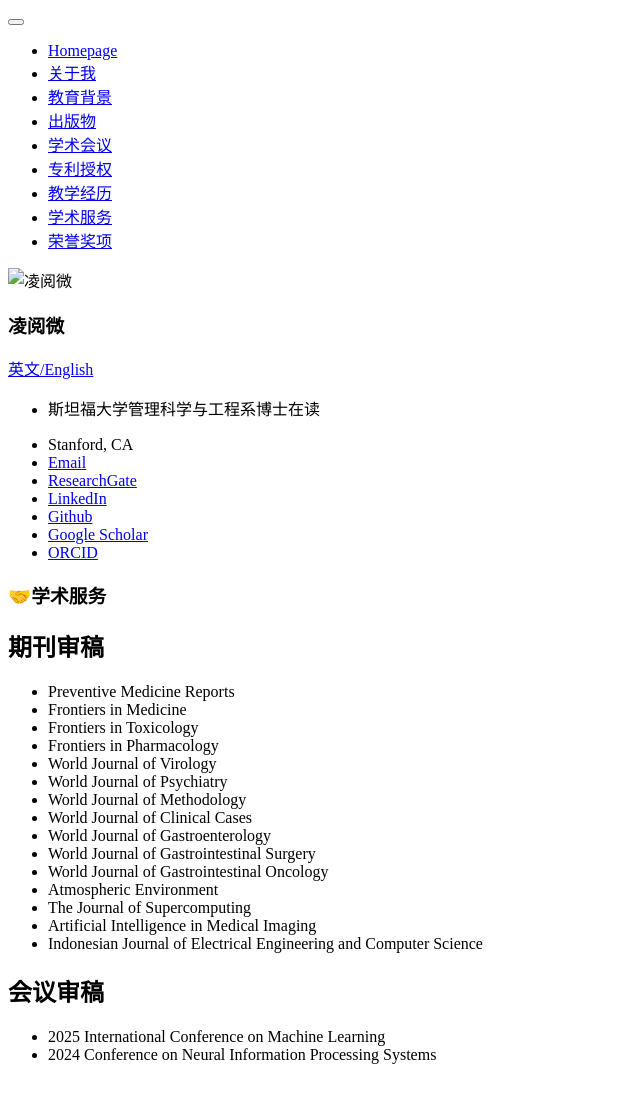
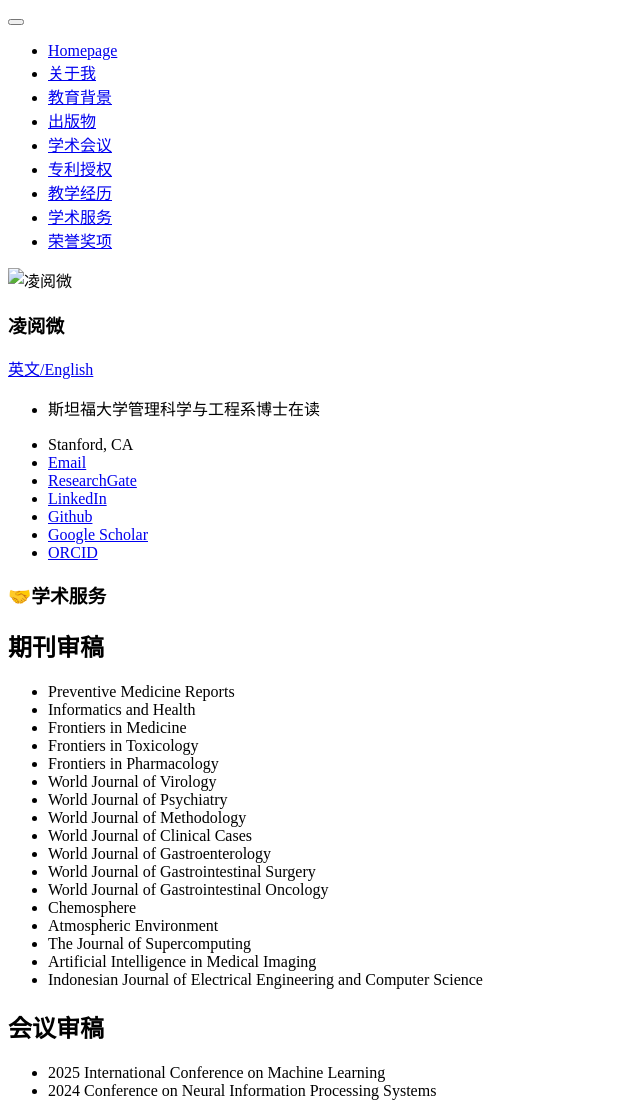
Before and after one commit to lingyuewei/lingyuewei.github.io, a Jekyll site: the page built from _pages/includes/service.md, in a window 1280 px wide. Shown: the whole page, without its empty margins (0-640 px from the left). Built offline with Jekyll 4.4.1, drawn with Linux system fonts in a browser that asks for light colours; our own code applies the rules of GitHub Pages for plain Markdown files; before the commit the page ends 1080 px from its top, so only the background shows below that.

Commit message:
Update service.md

```diff
--- a/_pages/includes/service.md
+++ b/_pages/includes/service.md
@@ -2,6 +2,7 @@
 
 ## 期刊审稿
 - Preventive Medicine Reports
+- Informatics and Health
 - Frontiers in Medicine
 - Frontiers in Toxicology
 - Frontiers in Pharmacology
@@ -12,6 +13,7 @@
 - World Journal of Gastroenterology
 - World Journal of Gastrointestinal Surgery
 - World Journal of Gastrointestinal Oncology
+- Chemosphere
 - Atmospheric Environment
 - The Journal of Supercomputing
 - Artificial Intelligence in Medical Imaging
```
